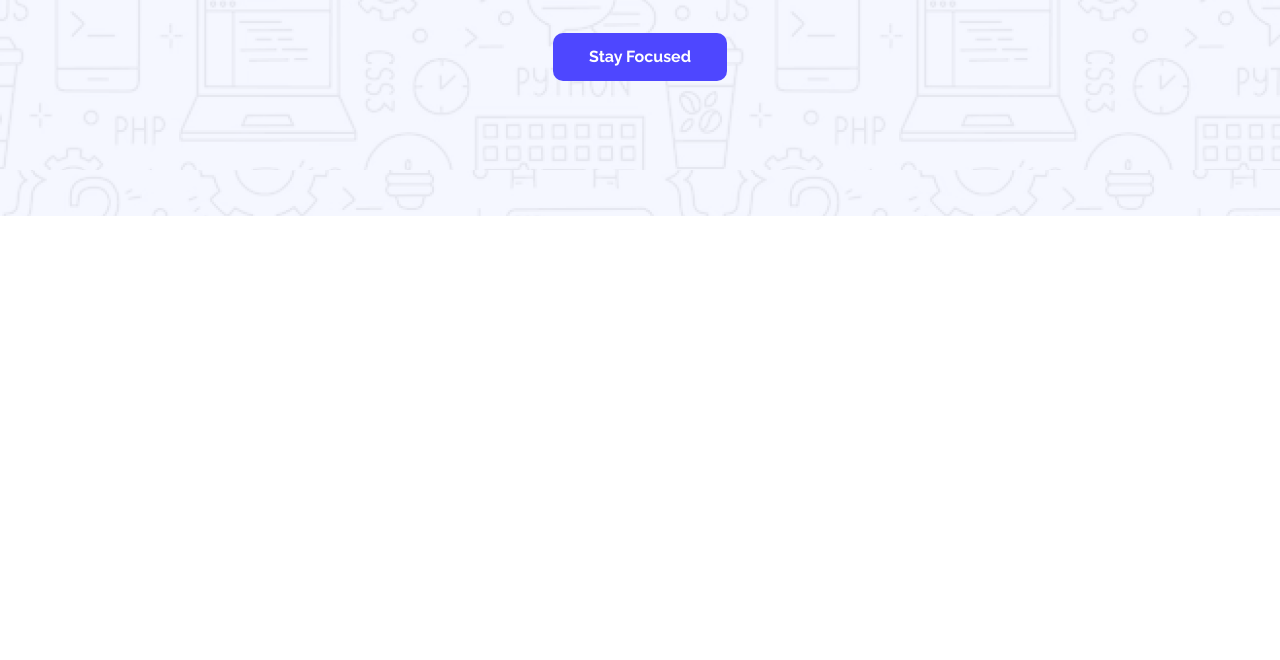
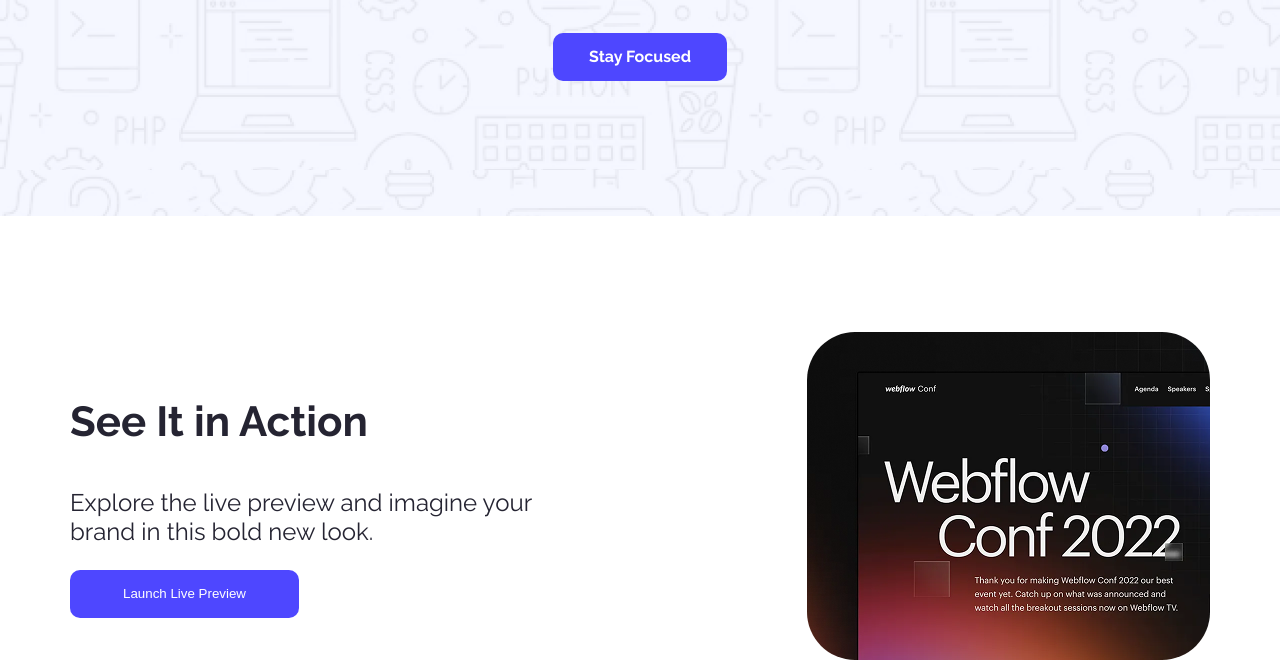
Before and after one commit to prinsahmed/first-assignment, a plain HTML site: page lindex.html in a window 1280 px wide. Shown: the part 482-1142 px from the top of the page. Before the commit the page ends 800 px from the top, so only its background shows below. Drawn offline with Linux system fonts and the light colour scheme.

Commit message:
added first section

```diff
--- a/lindex.html
+++ b/lindex.html
@@ -28,5 +28,15 @@
             <button class="header-description-button">Stay Focused</button>
         </section>
     </header>
+    <main>
+        <div class="section-one-container">
+            <div class="section-one-description">
+                <h3>See It in Action</h3>
+                <p>Explore the live preview and imagine your brand in this bold new look.</p>
+                <button>Launch Live Preview</button>
+            </div>
+            <img src="Assets/wc-mini.png" alt="webflow conf 2022">
+        </div>
+    </main>
 </body>
 </html>
--- a/styles/mystyle.css
+++ b/styles/mystyle.css
@@ -7,8 +7,11 @@
  margin: 0;
  padding: 0;
 }
-
-
+/* main styles */
+main{
+    width: 1140px;
+    margin:0 auto  ;
+}
 
 /* navigation section styles */
 
@@ -50,7 +53,7 @@
 
 }
 /* raleway font */
-.header-description-heading,.header-description-button,.nav-signup{
+.header-description-heading,.header-description-button,.nav-signup,.section-one-container h3,.section-one-description p{
 
 
     font-family: "Raleway", sans-serif;
@@ -88,3 +91,43 @@
     display: block;
     margin: 37px auto 0;
 }
+/* main first section */
+.section-one-container{
+    display: flex;
+    justify-content: space-between;
+    align-items: center;
+    margin-top: 116px;
+
+}
+
+.section-one-container h3{
+    color: #252432;
+    font-size: 42px;
+    font-weight: bold;
+}
+
+
+.section-one-description{
+    width: 517px;
+    height: 203px;
+    margin-bottom: 80px;
+    }
+.section-one-description p{
+    font-size: 24px;
+    color: #252432;
+
+}
+.section-one-description button{
+    width: 229px;
+    height: 48px;
+    color: #ffff;
+    background-color: #4E47FF;
+    border: none;
+    border-radius: 10px;
+
+}
+.section-one-container img{
+    width: 403px;
+    height: 328px;
+    border-radius: 48px;
+}
```
